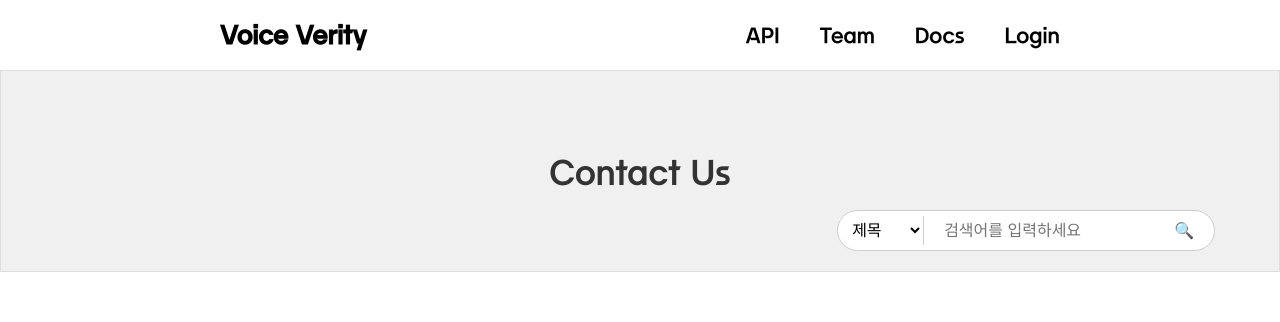
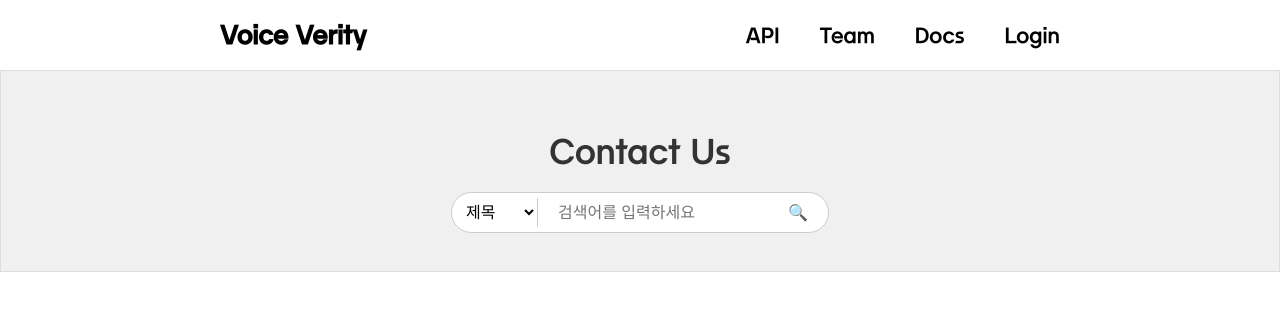
Before and after one commit to kyudori/KT_AIVLE_School_Big_Project, a Next.js app in the folder frontend/: page /contact in a window 1280 px wide. Shown: the top 322 px of the page. Built offline with nearby package versions, Linux system fonts and the light colour scheme; no server answers; sample sign-in values are in the browser's storage.

Commit message:
contactus 검색 위치 조정

```diff
--- a/frontend/styles/Contact.module.css
+++ b/frontend/styles/Contact.module.css
@@ -3,8 +3,7 @@
   display: flex;
   flex-direction: column;
   min-height: 100vh;
-  min-width: 90vw;
-  width: 100%;
+  min-width: 100%;
   position: absolute;
   left: 0;
   top: 0;
@@ -32,23 +31,22 @@
 }
 
 .head {
+  display: flex;
   height: 200px;
   text-align: center;
-  align-content: center;
   border: solid 1px #ddd;
   background-color: #f0f0f0;
   position: relative;
+  flex-direction: column;
+  justify-content: center;
+  align-items: center;
 }
 
 .searchContainer {
   background-color: #fff;
-  position: absolute;
-  bottom: 20px;
-  right: 5%;
-  display: flex;
-  align-items: center;
   border-radius: 30px;
   border: solid 1px #ccc;
+
 }
 
 .searchSelect, .searchInput, .searchButton {
@@ -57,6 +55,10 @@
   margin-right: 10px;
   padding: 10px;
   font-size: 16px;
+}
+
+.searchButton {
+  cursor: pointer;
 }
 
 .searchSelect {
```
